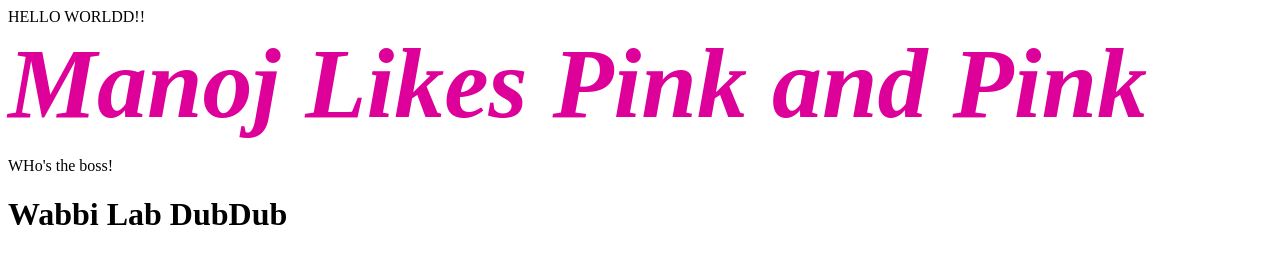
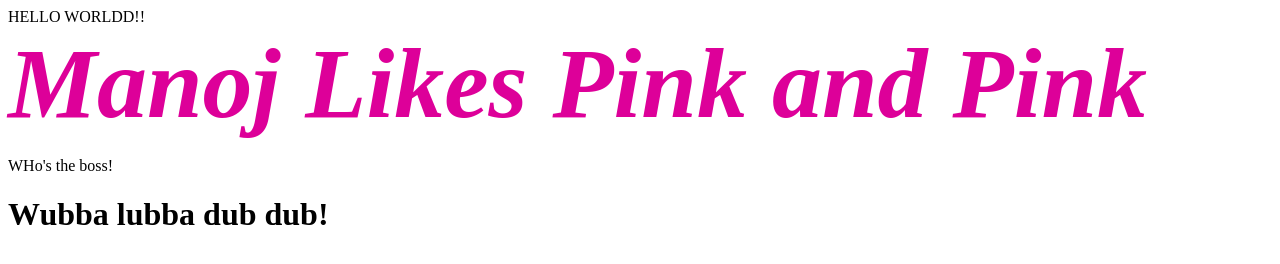
Before and after one commit to projectopel/testrepo, a plain HTML site: page index.html in a window 1280 px wide. Drawn offline with Linux system fonts and the light colour scheme.

Commit message:
Update index.html

```diff
--- a/index.html
+++ b/index.html
@@ -25,7 +25,7 @@
     <p> WHo's the boss!</p>
 
 
-    <h1>Wabbi Lab DubDub</h1>
+    <h1>Wubba lubba dub dub!</h1>
 
 </body>
 
```
